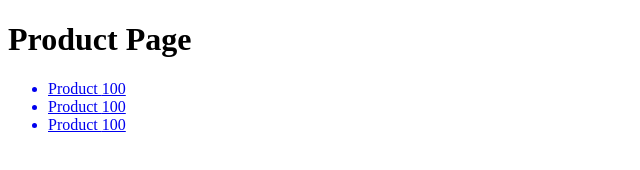
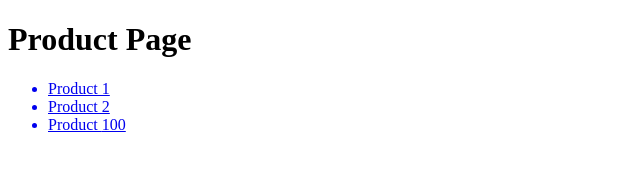
Before and after one commit to asgharibraheembaloch/nextjs-learning, a Next.js app: page /product in a window 1280 px wide. Shown: the top 170 px of the page, without its empty margins (0-640 px from the left). Built offline with nearby package versions, Linux system fonts and the light colour scheme.

Commit message:
add static and getstaticprop func

```diff
--- a/pages/index.tsx
+++ b/pages/index.tsx
@@ -13,6 +13,7 @@ function Home() {
       <h1>Home Page</h1>
       <Link href={'/blog'} >Blog</Link>{' | '}
       <Link href={'/product'} >Products</Link>
+      <Link href={'/users'} >Users</Link>
       <p>
         this is our <em>secenrio 1</em> where root page is shown
       </p>
--- a/pages/product/index.tsx
+++ b/pages/product/index.tsx
@@ -8,9 +8,9 @@ export default function ProductList({productid=100}) {
             Product Page
         </h1>
       <ul>
-        <Link href='/product/1' ><li>Product {productid}</li></Link>
-        <Link href='/product/2' ><li>Product {productid}</li></Link>
-        <Link href='/product/3' replace><li>Product {productid}</li></Link>
+        <Link href='/product/1' ><li>Product 1</li></Link>
+        <Link href='/product/2' ><li>Product 2</li></Link>
+        <Link href={`/product/${productid}`} replace><li>Product {productid}</li></Link>
       </ul>
     </div>
   )
```
